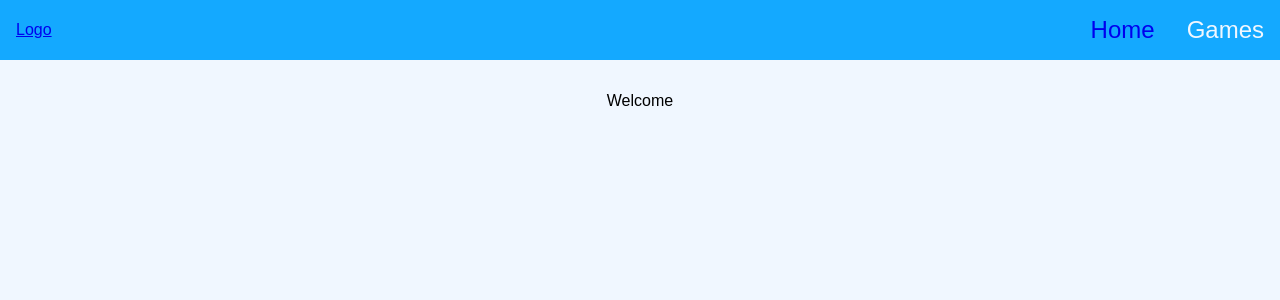
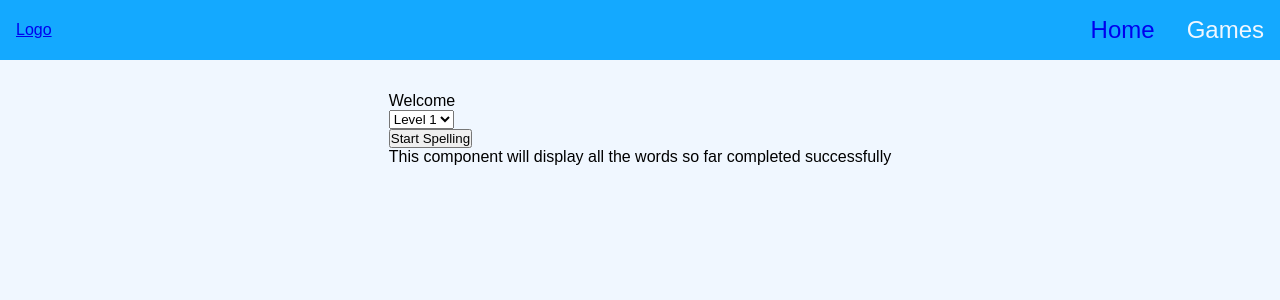
Before and after one commit to DanielWilliamParsons/SpellingApp, a React (Create React App) app in the folder spellingapp/: page / in a window 1280 px wide. Shown: the top 300 px of the page. Built offline with nearby package versions, Linux system fonts and the light colour scheme.

Commit message:
Handle level selector and data

```diff
--- a/spellingapp/src/components/SpellingCheck.jsx
+++ b/spellingapp/src/components/SpellingCheck.jsx
@@ -4,9 +4,32 @@ import LetterInput from './spellingCheckComponents/LetterInput';
 import LevelSelector from './spellingCheckComponents/LevelSelector';
 import Scorer from './spellingCheckComponents/Scorer';
 import Timer from './spellingCheckComponents/Timer';
+import wordsData from './spellingCheckComponents/sampleWords'
 
 const SpellingCheck = () => {
 
+    /**
+     * Game status, quiz words and level
+     */
+    const [gameStarted, setGameStarted] = useState(false);
+    const [gameOver, setGameOver] = useState(false);
+    const [quizWords, setQuizWords] = useState([]);
+    const [currentLevel, setCurrentLevel] = useState("level1");
+
+    const handleStartGame = () => {
+        setGameStarted(true);
+        setQuizWords(createQuizWords(currentLevel));
+
+    }
+    console.log(quizWords);
+
+    const createQuizWords = (level) => {
+        return wordsData.map(word => {
+            const { word: wordText, audio} = word // extract word and audio properties
+            const levelData = word[level]; // access the selected level
+            return { word: wordText, audio, ...levelData}; // combine into a new object
+        });
+    }
 
     return (
         <div>
@@ -14,7 +37,11 @@ const SpellingCheck = () => {
                 {
                     !gameStarted ? (
                         <div className='controls-menu'>
-                            <LevelSelector />
+                            <LevelSelector
+                                currentLevel={currentLevel}
+                                onLevelChange={setCurrentLevel} // Pass the state setter function as a prop
+                            />
+                            <button className="start-spelling-check" onClick={handleStartGame}>Start Spelling</button>
                         </div>
                     ) : (
                         <div className = 'scorer-and-timer'>
@@ -28,7 +55,6 @@ const SpellingCheck = () => {
                     {
                         gameStarted && (
                             <div className='letters-list'>
-                                <p>This section will generate a set of LetterInput components</p>
                                 <LetterInput />
                             </div>
                         )
--- a/spellingapp/src/components/spellingCheckComponents/LevelSelector.jsx
+++ b/spellingapp/src/components/spellingCheckComponents/LevelSelector.jsx
@@ -1,10 +1,18 @@
 import React, { useState, useEffect } from 'react';
 
-const LevelSelector = () => {
+const LevelSelector = (currentLevel, onLevelChange) => {
+
+    const handleLevelChange = (event) => {
+        onLevelChange(event.target.value); // update the state in the parent component.
+    }
 
     return (
         <div className='level-selector-container'>
-            <p>This component allows the user to select the level they wish to play at.</p>
+            <select className="choose-level" name="level-selector" defaultValue={currentLevel} onChange={handleLevelChange}>
+                <option value="level1">Level 1</option>
+                <option value="level2">Level 2</option>
+                <option value="level3">Level 3</option>
+            </select>
         </div>
     );
 };
--- /dev/null
+++ b/spellingapp/src/components/spellingCheckComponents/sampleWords.js
@@ -0,0 +1,103 @@
+const wordsData = [
+    {
+        word: "apple",
+        level1: {
+            quiz: "ap_le",
+            options: 'p or l'
+        },
+        level2: {
+            quiz: "a___e"
+        },
+        level3: {
+            quiz: '_____'
+        },
+        audio: 'apple - spelling.m4a'
+    },
+    {
+        word: "banana",
+        level1: {
+            quiz: "ban_na",
+            options: 'n or n'
+        },
+        level2: {
+            quiz: "ba___a"
+        },
+        level3: {
+            quiz: '______'
+        },
+        audio: 'banana - spelling.m4a'
+    },
+    {
+        word: "raspberry",
+        level1: {
+            quiz: "rasp_erry",
+            options: 'b or p'
+        },
+        level2: {
+            quiz: "r_sp___ry"
+        },
+        level3: {
+            quiz: '_________'
+        },
+        audio: 'raspberry - spelling.m4a'
+    },
+    {
+        word: "orange",
+        level1: {
+            quiz: "ora_ge",
+            options: 'n or i'
+        },
+        level2: {
+            quiz: "or___e"
+        },
+        level3: {
+            quiz: '______'
+        },
+        audio: 'orange - spelling.m4a'
+    },
+    {
+        word: "mango",
+        level1: {
+            quiz: "ma_go",
+            options: 'n or r'
+        },
+        level2: {
+            quiz: "m___o"
+        },
+        level3: {
+            quiz: '_____'
+        },
+        audio: 'mango - spelling.m4a'
+    },
+    {
+        word: "lemon",
+        level1: {
+            quiz: "l_mon",
+            options: 'e or i'
+        },
+        level2: {
+            quiz: "l_m_n"
+        },
+        level3: {
+            quiz: '_____'
+        },
+        audio: 'lemon - spelling.m4a'
+    },
+    {
+        word: "strawberry",
+        level1: {
+            quiz: "str_wberry",
+            options: 'a or o'
+        },
+        level2: {
+            quiz: "st_a_b_r_y"
+        },
+        level3: {
+            quiz: '__________'
+        },
+        audio: 'strawberry - spelling.m4a'
+    },
+
+];
+
+export default wordsData;
--- a/spellingapp/src/pages/HomePage.jsx
+++ b/spellingapp/src/pages/HomePage.jsx
@@ -1,11 +1,13 @@
 import React from 'react';
 import { Link } from 'react-router-dom';
+import SpellingCheck from '../components/SpellingCheck';
 import './HomePage.css';
 
 const HomePage = () => {
     return (
         <div className='home-page'>
             <p>Welcome</p>
+            <SpellingCheck />
         </div>
     );
 }
```
Also changed, not shown: 1 other file (tests, documents, lock files or other folders).
